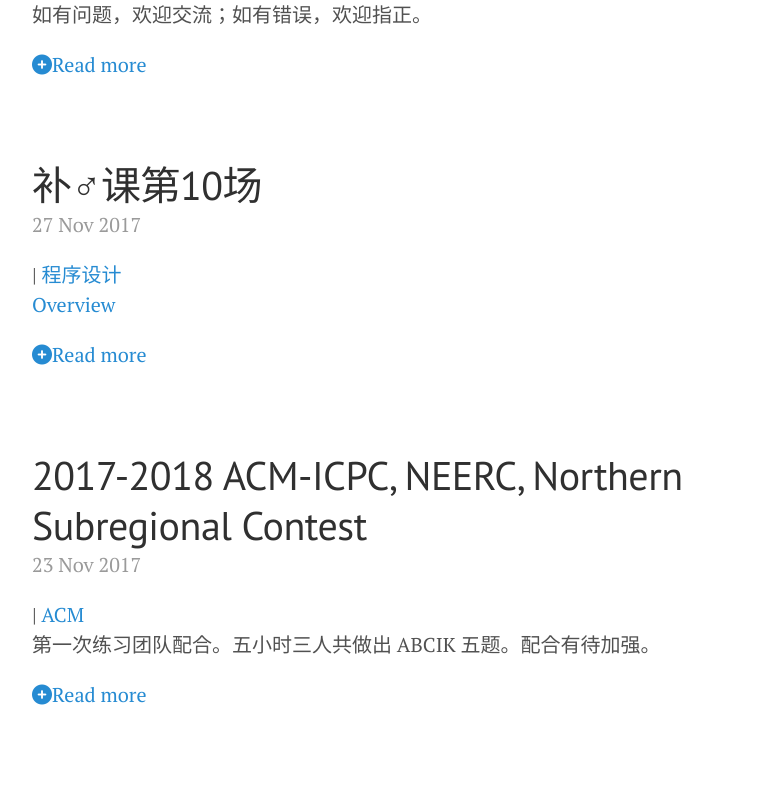
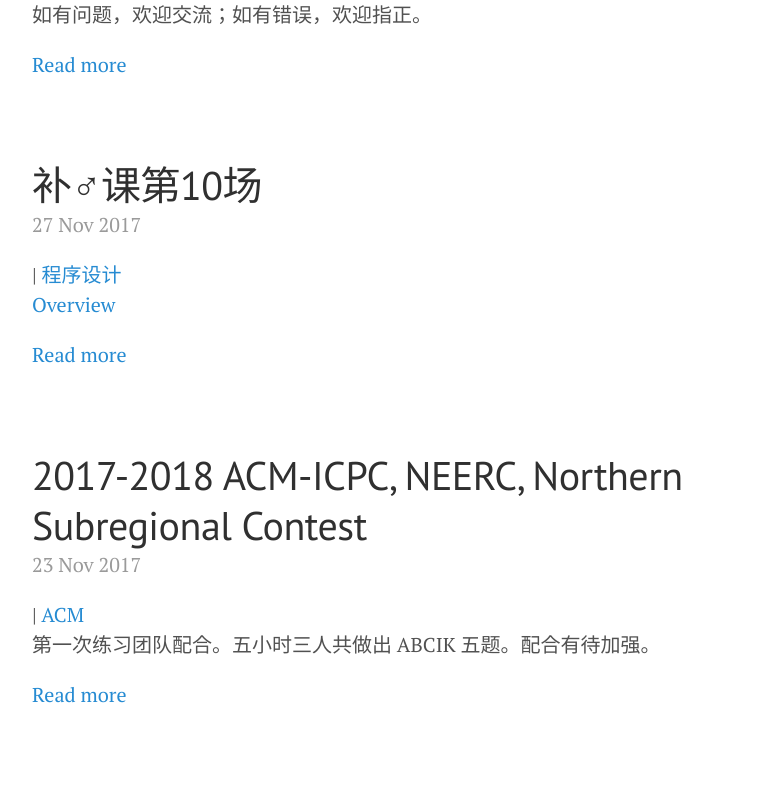
Before and after one commit to chen-xw/chen-xw.github.io, a Jekyll site: the page built from blog/index.html, in a window 1280 px wide. Shown: the part 1980-2774 px from the top of the page, without its empty margins (248-1007 px from the left). Built offline with Jekyll 4.4.1, drawn with Linux system fonts in a browser that asks for light colours; nearby versions of some CDN libraries; library files that are not in the unit come from our copies; the list of posts is cut into pages by our own code.

Commit message:
Update sidebar.html

```diff
--- a/_includes/sidebar.html
+++ b/_includes/sidebar.html
@@ -1,7 +1,7 @@
 <!-- Target for toggling the sidebar `.sidebar-checkbox` is for regular
      styles, `#sidebar-checkbox` for behavior. -->
 <input type="checkbox" class="sidebar-checkbox" id="sidebar-checkbox">
-<link rel="stylesheet" href="font-awesome/css/font-awesome.min.css">
+
 <!-- Toggleable sidebar -->
 <div class="sidebar" id="sidebar">
   <div class="sidebar-item">
```
